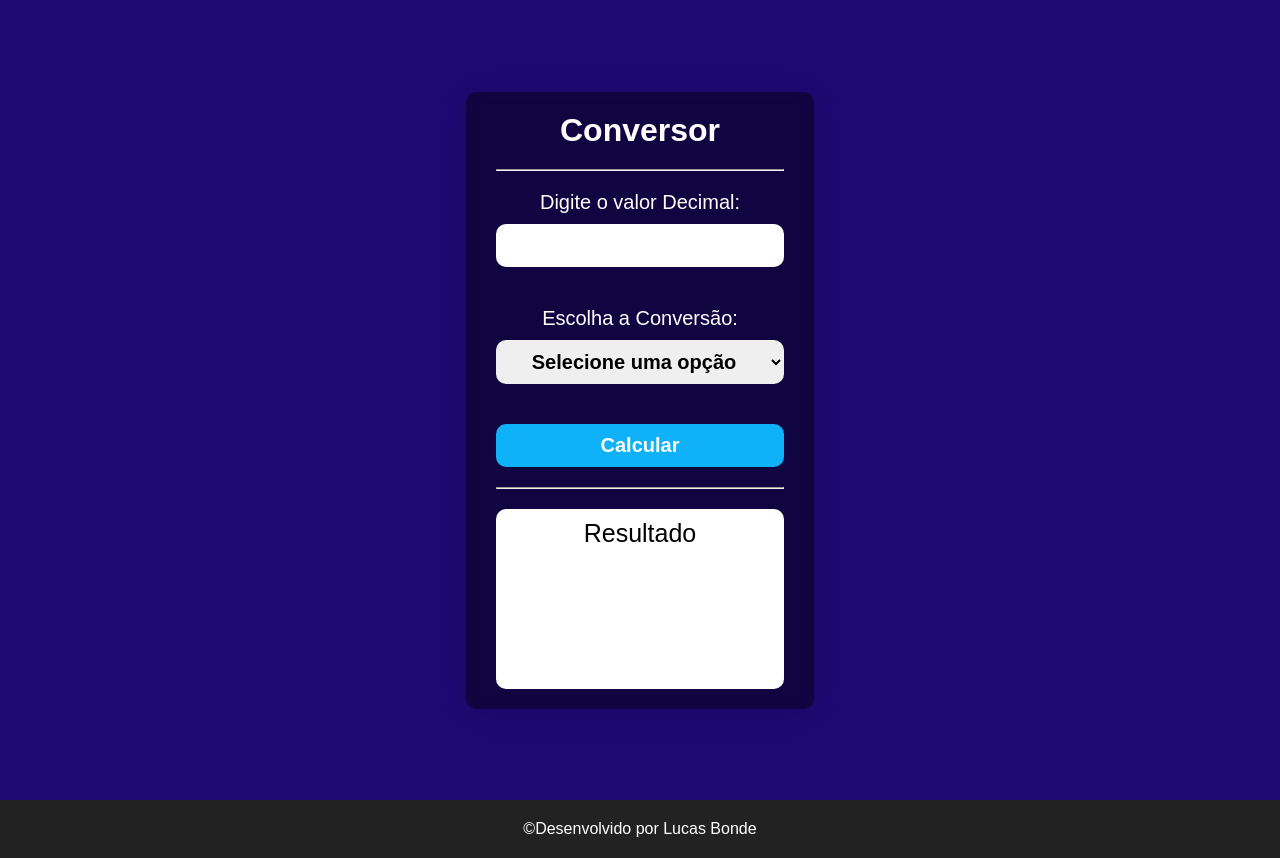
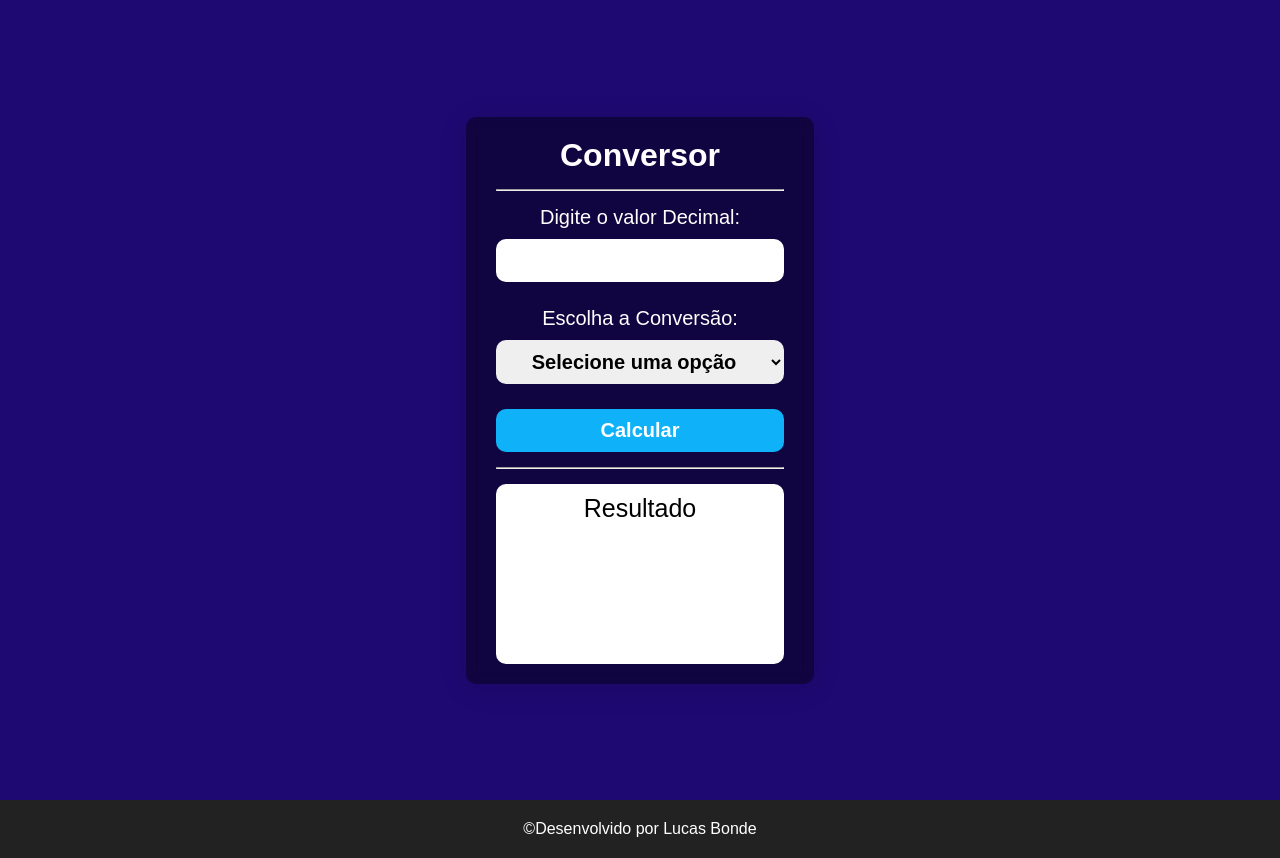
Before and after one commit to LucasBondeDeSouza/Conversao_Decimal, a Flask app: page / in a window 1280 px wide. Run offline with Flask 3, Linux system fonts and the light colour scheme.

Commit message:
atualização

```diff
--- a/static/style.css
+++ b/static/style.css
@@ -25,13 +25,13 @@ main .container {
     padding: 20px 30px;
     border-radius: 10px;
     text-align: center;
-    gap: 20px;
+    gap: 15px;
 }
 
 main .container form {
     display: flex;
     flex-direction: column;
-    gap: 40px;
+    gap: 25px;
 }
 
 main .container form div {
```
